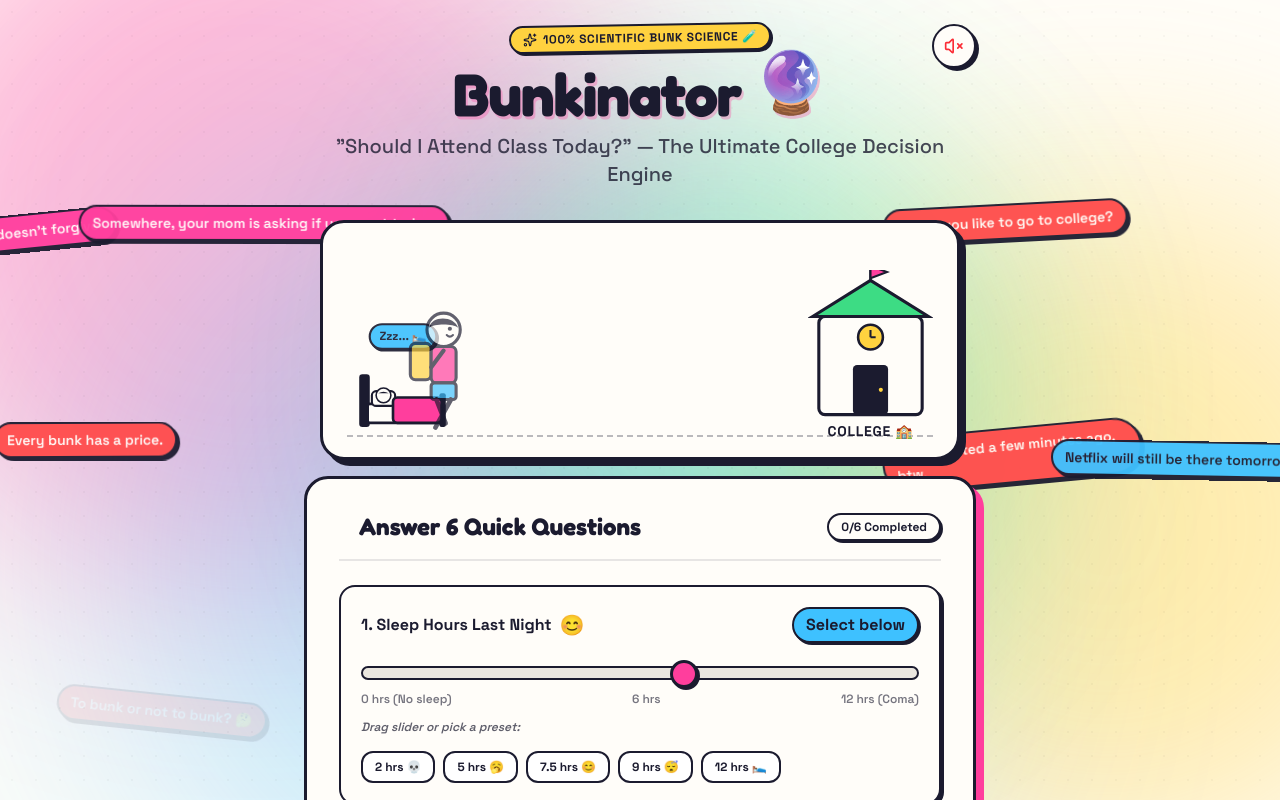
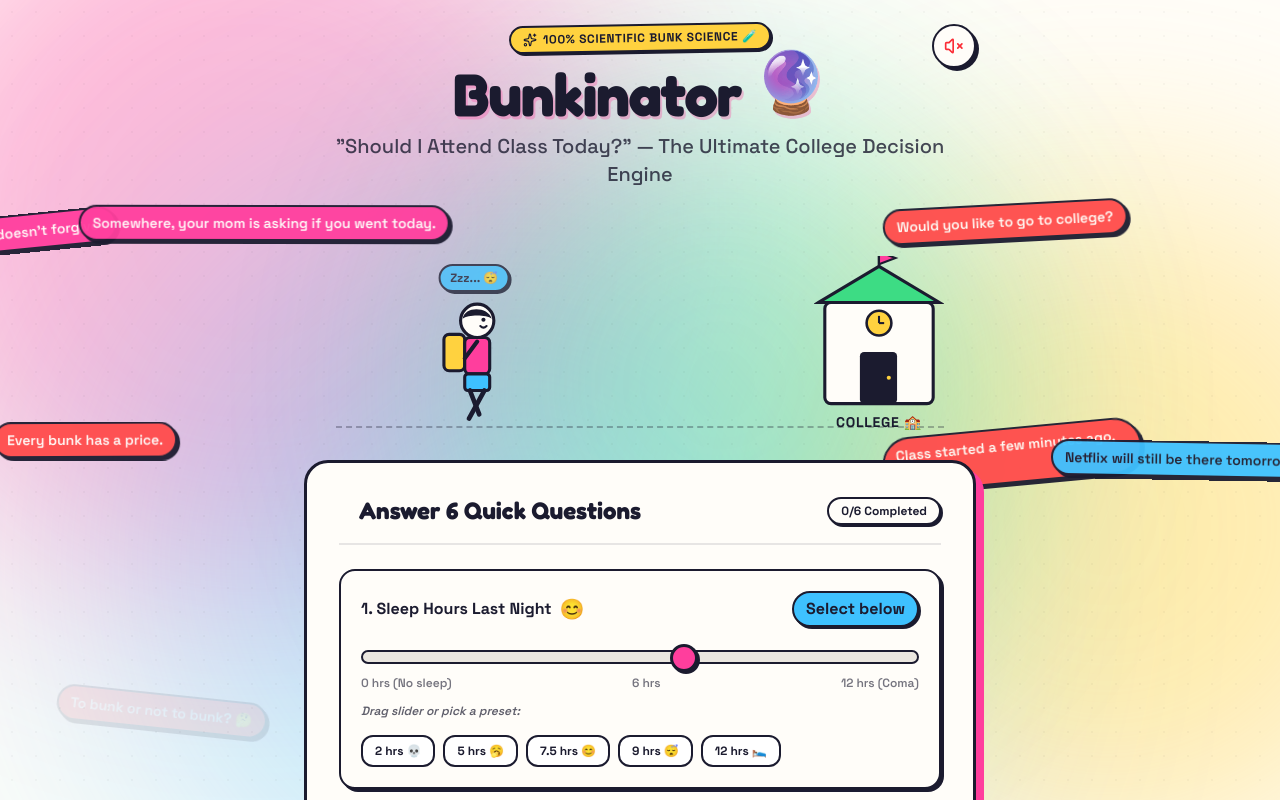
Before and after one commit to geothomasofficial-stack/Bunkinator-, a React (Vite) app: page / in a window 1280 px wide. Both pictures are taken after a click on the button "Mute Sound Effects". Shown: the top 800 px of the page. Built offline with nearby package versions, Linux system fonts and the light colour scheme.

Commit message:
Refine hero animation: remove outer box frame, close gap to college door, add lingering Zzz walk bubble, and lengthen bed/wake phases

```diff
--- a/src/components/HesitatingWalker.tsx
+++ b/src/components/HesitatingWalker.tsx
@@ -18,16 +18,16 @@ export const HesitatingWalker: React.FC = () => {
     };
   }, []);
 
-  // Static reduced motion fallback: boy standing proudly at the college door
+  // Static reduced motion fallback: boy standing right next to the college door (No card box)
   if (prefersReducedMotion) {
     return (
-      <div className="w-full max-w-2xl mx-auto my-4 px-4 flex justify-center">
-        <div className="relative w-full h-[170px] md:h-[240px] bg-[#FFFDF9] border-3 border-[#1B1B2F] rounded-3xl shadow-[5px_5px_0px_#1B1B2F] overflow-hidden flex items-center justify-between px-8 md:px-16">
-          {/* Ground Line */}
-          <div className="absolute bottom-5 left-6 right-6 h-[2px] border-t-2 border-dashed border-[#1B1B2F]/30" />
+      <div className="w-full max-w-2xl mx-auto my-4 px-4 flex justify-center pointer-events-none select-none">
+        <div className="relative w-full h-[170px] md:h-[240px] flex items-center justify-between px-6 md:px-12">
+          {/* Subtle Ground Line */}
+          <div className="absolute bottom-6 left-4 right-4 h-[2px] border-t-2 border-dashed border-[#1B1B2F]/30" />
 
-          {/* Student at College Door */}
-          <div className="relative flex items-center justify-end w-full gap-4 pr-4">
+          {/* Student Standing Right Next to College Door */}
+          <div className="relative flex items-end justify-end w-full gap-1 pr-2 pb-6">
             {/* Boy Character */}
             <svg width="70" height="120" viewBox="0 0 70 120" fill="none">
               {/* Backpack */}
@@ -47,13 +47,13 @@ export const HesitatingWalker: React.FC = () => {
             </svg>
 
             {/* College Building */}
-            <svg width="110" height="140" viewBox="0 0 110 140" fill="none">
-              <rect x="10" y="45" width="90" height="90" rx="6" fill="#FFFDF9" stroke="#1B1B2F" strokeWidth="3" />
-              <polygon points="4,45 55,10 106,45" fill="#3DDC84" stroke="#1B1B2F" strokeWidth="3" />
-              <line x1="55" y1="10" x2="55" y2="-4" stroke="#1B1B2F" strokeWidth="2.5" />
-              <polygon points="55,-4 70,2 55,8" fill="#FF3E9D" stroke="#1B1B2F" strokeWidth="2" />
-              <circle cx="55" cy="65" r="11" fill="#FFD23F" stroke="#1B1B2F" strokeWidth="2.5" />
-              <rect x="40" y="88" width="30" height="47" fill="#1B1B2F" rx="3" />
+            <svg width="120" height="150" viewBox="0 0 120 150" fill="none" className="w-[90px] md:w-[125px] h-[115px] md:h-[155px]">
+              <rect x="10" y="45" width="100" height="95" rx="6" fill="#FFFDF9" stroke="#1B1B2F" strokeWidth="3" />
+              <polygon points="4,45 60,10 116,45" fill="#3DDC84" stroke="#1B1B2F" strokeWidth="3" />
+              <line x1="60" y1="10" x2="60" y2="-4" stroke="#1B1B2F" strokeWidth="2.5" />
+              <polygon points="60,-4 76,2 60,8" fill="#FF3E9D" stroke="#1B1B2F" strokeWidth="2" />
+              <circle cx="60" cy="65" r="12" fill="#FFD23F" stroke="#1B1B2F" strokeWidth="2.5" />
+              <rect x="43" y="92" width="34" height="48" fill="#1B1B2F" rx="4" />
             </svg>
           </div>
         </div>
@@ -62,28 +62,28 @@ export const HesitatingWalker: React.FC = () => {
   }
 
   return (
-    <div className="w-full max-w-2xl mx-auto my-4 px-4 select-none">
-      {/* Outer Hero Frame */}
-      <div className="relative w-full h-[170px] md:h-[240px] bg-[#FFFDF9] border-3 border-[#1B1B2F] rounded-3xl shadow-[6px_6px_0px_#1B1B2F] overflow-hidden flex items-center justify-between px-4 md:px-8">
+    <div className="w-full max-w-2xl mx-auto my-2 px-4 select-none pointer-events-none">
+      {/* Container: NO Card Frame, NO border, NO background fill, NO shadow */}
+      <div className="relative w-full h-[180px] md:h-[240px] flex items-center justify-between px-2 md:px-6">
 
-        {/* Dashed Ground Path Line */}
-        <div className="absolute bottom-5 left-6 right-6 h-[2px] border-t-2 border-dashed border-[#1B1B2F]/30 z-0" />
+        {/* Subtle Dashed Ground Line */}
+        <div className="absolute bottom-6 left-4 right-4 h-[2px] border-t-2 border-dashed border-[#1B1B2F]/30 z-0" />
 
-        {/* 1. Bed Scene (Left Side) */}
+        {/* 1. Bed Scene (Left Side - 4s Bed Phase + 3s Wake & Rise Phase) */}
         <motion.div
           animate={{
-            opacity: [1, 1, 0, 0, 0, 1],
-            scale: [1, 1, 0.85, 0.85, 0.85, 1],
+            opacity: [1, 1, 1, 0, 0, 0, 1],
+            scale: [1, 1, 1, 0.8, 0.8, 0.8, 1],
           }}
           transition={{
-            duration: 8.5,
+            duration: 13,
             repeat: Infinity,
-            times: [0, 0.22, 0.28, 0.9, 0.95, 1],
+            times: [0, 0.30, 0.45, 0.54, 0.94, 0.97, 1],
             ease: 'easeInOut',
           }}
-          className="absolute left-4 md:left-8 bottom-6 z-1 flex flex-col items-center"
+          className="absolute left-2 md:left-6 bottom-6 z-1 flex flex-col items-center"
         >
-          {/* Zzz Sleeping Bubble */}
+          {/* Zzz Sleeping Bubble in Bed (Phases 1 & 2) */}
           <motion.div
             animate={{
               y: [0, -12, -22],
@@ -91,53 +91,75 @@ export const HesitatingWalker: React.FC = () => {
               scale: [0.8, 1.1, 0.9],
             }}
             transition={{
-              duration: 2,
+              duration: 2.2,
               repeat: Infinity,
               ease: 'easeOut',
             }}
-            className="px-2 py-0.5 bg-[#3EC1FF] border-2 border-[#1B1B2F] rounded-full text-[11px] font-extrabold text-[#1B1B2F] shadow-[1.5px_1.5px_0px_#1B1B2F] mb-1"
+            className="px-2.5 py-1 bg-[#3EC1FF] border-2 border-[#1B1B2F] rounded-full text-xs font-extrabold text-[#1B1B2F] shadow-[2px_2px_0px_#1B1B2F] mb-1"
           >
             Zzz... 🛌
           </motion.div>
 
           {/* Bed Vector SVG */}
-          <svg width="90" height="65" viewBox="0 0 90 65" fill="none" className="w-[70px] md:w-[95px] h-[50px] md:h-[70px]">
+          <svg width="95" height="70" viewBox="0 0 95 70" fill="none" className="w-[75px] md:w-[95px] h-[55px] md:h-[70px]">
             {/* Headboard */}
-            <rect x="4" y="10" width="10" height="50" rx="3" fill="#1B1B2F" />
+            <rect x="4" y="10" width="10" height="54" rx="3" fill="#1B1B2F" />
             {/* Footboard */}
-            <rect x="80" y="28" width="6" height="32" rx="2" fill="#1B1B2F" />
+            <rect x="84" y="28" width="6" height="36" rx="2" fill="#1B1B2F" />
             {/* Bed Frame Base */}
-            <rect x="12" y="38" width="70" height="18" rx="2" fill="#FFFDF9" stroke="#1B1B2F" strokeWidth="2.5" />
+            <rect x="12" y="40" width="74" height="20" rx="2" fill="#FFFDF9" stroke="#1B1B2F" strokeWidth="2.5" />
             {/* Pillow */}
-            <rect x="16" y="26" width="22" height="14" rx="4" fill="#FFFDF9" stroke="#1B1B2F" strokeWidth="2" />
+            <rect x="16" y="28" width="24" height="15" rx="4" fill="#FFFDF9" stroke="#1B1B2F" strokeWidth="2" />
             {/* Lying Boy Head */}
-            <circle cx="27" cy="30" r="7" fill="#FFFDF9" stroke="#1B1B2F" strokeWidth="1.5" />
-            <path d="M22 28 Q27 25 32 28" fill="#1B1B2F" />
+            <circle cx="28" cy="32" r="7.5" fill="#FFFDF9" stroke="#1B1B2F" strokeWidth="1.5" />
+            <path d="M22 30 Q28 26 34 30" fill="#1B1B2F" />
             {/* Blanket (Bubblegum Pink #FF3E9D) */}
-            <rect x="36" y="32" width="46" height="24" rx="4" fill="#FF3E9D" stroke="#1B1B2F" strokeWidth="2.5" />
+            <rect x="36" y="34" width="48" height="26" rx="4" fill="#FF3E9D" stroke="#1B1B2F" strokeWidth="2.5" />
           </svg>
         </motion.div>
 
-        {/* 2. Character Traversal (Walks Left to Right across full frame) */}
-        <div className="relative w-full h-full flex items-end pb-5 z-2 pointer-events-none">
+        {/* 2. Character Traversal (Boy Walks Left to Right and Ends RIGHT NEXT TO College Door) */}
+        <div className="relative w-full h-full flex items-end pb-6 z-2">
           <motion.div
             animate={{
-              // Sequence: Lying/Stand beside bed -> Walk across -> Stop at College door -> Reset
-              x: ['0%', '0%', '0%', '76%', '76%', '0%'],
-              opacity: [0, 1, 1, 1, 1, 0],
+              // Sequence:
+              // 0.0s-4.0s (0% - 31%): Lying in bed (opacity 0)
+              // 4.0s-7.0s (31% - 54%): Wake & rise beside bed (opacity 1)
+              // 7.0s-11.0s (54% - 85%): Walk across full frame right up to college door (x: 0% -> 84%)
+              // 11.0s-12.5s (85% - 96%): Arrives standing right next to door (x: 84%)
+              // 12.5s-13.0s (96% - 100%): Reset fade back
+              x: ['0%', '0%', '0%', '84%', '84%', '0%'],
+              opacity: [0, 0, 1, 1, 1, 0],
             }}
             transition={{
-              duration: 8.5,
+              duration: 13,
               repeat: Infinity,
-              times: [0, 0.05, 0.22, 0.72, 0.92, 1],
+              times: [0, 0.30, 0.38, 0.85, 0.96, 1],
               ease: 'easeInOut',
             }}
             className="absolute left-6 md:left-12 flex flex-col items-center"
           >
-            {/* Boy Character Vector SVG (Scaled up to ~120px-135px height) */}
+            {/* Intermittent Lingering "Zzz..." Bubble during Walk Phase */}
             <motion.div
               animate={{
-                y: [0, -5, 0, -5, 0],
+                opacity: [0, 0, 1, 0, 1, 0, 0],
+                y: [0, -4, -12, -4, -12, -4, 0],
+              }}
+              transition={{
+                duration: 13,
+                repeat: Infinity,
+                times: [0, 0.55, 0.65, 0.72, 0.80, 0.88, 1],
+                ease: 'easeInOut',
+              }}
+              className="px-2.5 py-1 bg-[#3EC1FF] border-2 border-[#1B1B2F] rounded-full text-xs font-extrabold text-[#1B1B2F] shadow-[2px_2px_0px_#1B1B2F] -mb-1 z-10"
+            >
+              Zzz... 😴
+            </motion.div>
+
+            {/* Boy Character Vector SVG (Scaled up ~120px-135px height) */}
+            <motion.div
+              animate={{
+                y: [0, -6, 0, -6, 0],
               }}
               transition={{
                 duration: 0.5,
@@ -205,44 +227,44 @@ export const HesitatingWalker: React.FC = () => {
           </motion.div>
         </div>
 
-        {/* 3. College Building (Right Side - Boy ends directly next to front door) */}
-        <div className="absolute right-3 md:right-6 bottom-4 z-1 flex flex-col items-center">
-          <svg width="120" height="150" viewBox="0 0 120 150" fill="none" className="w-[85px] md:w-[125px] h-[110px] md:h-[155px]">
+        {/* 3. College Building (Right Side - Boy ends RIGHT BESIDE the entrance door) */}
+        <div className="absolute right-1 md:right-4 bottom-5 z-1 flex flex-col items-center">
+          <svg width="125" height="155" viewBox="0 0 125 155" fill="none" className="w-[90px] md:w-[130px] h-[115px] md:h-[160px]">
             {/* Main Building Wall */}
-            <rect x="10" y="45" width="100" height="95" rx="6" fill="#FFFDF9" stroke="#1B1B2F" strokeWidth="3" />
+            <rect x="10" y="45" width="105" height="98" rx="6" fill="#FFFDF9" stroke="#1B1B2F" strokeWidth="3" />
 
             {/* School Roof (Grass Green #3DDC84) */}
-            <polygon points="4,45 60,10 116,45" fill="#3DDC84" stroke="#1B1B2F" strokeWidth="3" />
+            <polygon points="4,45 62.5,10 121,45" fill="#3DDC84" stroke="#1B1B2F" strokeWidth="3" />
 
             {/* Flag & Pole */}
-            <line x1="60" y1="10" x2="60" y2="-4" stroke="#1B1B2F" strokeWidth="2.5" />
-            <polygon points="60,-4 76,2 60,8" fill="#FF3E9D" stroke="#1B1B2F" strokeWidth="2" />
+            <line x1="62.5" y1="10" x2="62.5" y2="-4" stroke="#1B1B2F" strokeWidth="2.5" />
+            <polygon points="62.5,-4 78.5,2 62.5,8" fill="#FF3E9D" stroke="#1B1B2F" strokeWidth="2" />
 
             {/* Clock Tower Window */}
-            <circle cx="60" cy="65" r="12" fill="#FFD23F" stroke="#1B1B2F" strokeWidth="2.5" />
-            <line x1="60" y1="65" x2="60" y2="58" stroke="#1B1B2F" strokeWidth="2" />
-            <line x1="60" y1="65" x2="65" y2="65" stroke="#1B1B2F" strokeWidth="2" />
+            <circle cx="62.5" cy="65" r="12" fill="#FFD23F" stroke="#1B1B2F" strokeWidth="2.5" />
+            <line x1="62.5" y1="65" x2="62.5" y2="58" stroke="#1B1B2F" strokeWidth="2" />
+            <line x1="62.5" y1="65" x2="67.5" y2="65" stroke="#1B1B2F" strokeWidth="2" />
 
             {/* Front Door Entrance */}
             <motion.rect
-              x="43"
-              y="92"
-              width="34"
-              height="48"
+              x="44"
+              y="93"
+              width="36"
+              height="50"
               fill="#1B1B2F"
               rx="4"
               animate={{
                 fill: ['#1B1B2F', '#1B1B2F', '#3DDC84', '#1B1B2F'],
               }}
               transition={{
-                duration: 8.5,
+                duration: 13,
                 repeat: Infinity,
-                times: [0, 0.7, 0.8, 0.95],
+                times: [0, 0.84, 0.92, 0.98],
               }}
             />
 
             {/* Door Handle */}
-            <circle cx="70" cy="116" r="2" fill="#FFD23F" />
+            <circle cx="72" cy="118" r="2" fill="#FFD23F" />
           </svg>
           <span className="text-xs md:text-sm font-extrabold text-[#1B1B2F] uppercase tracking-wider -mt-1">
             College 🏫
```
Also changed, not shown: 4 other files (tests, documents, lock files or other folders).
